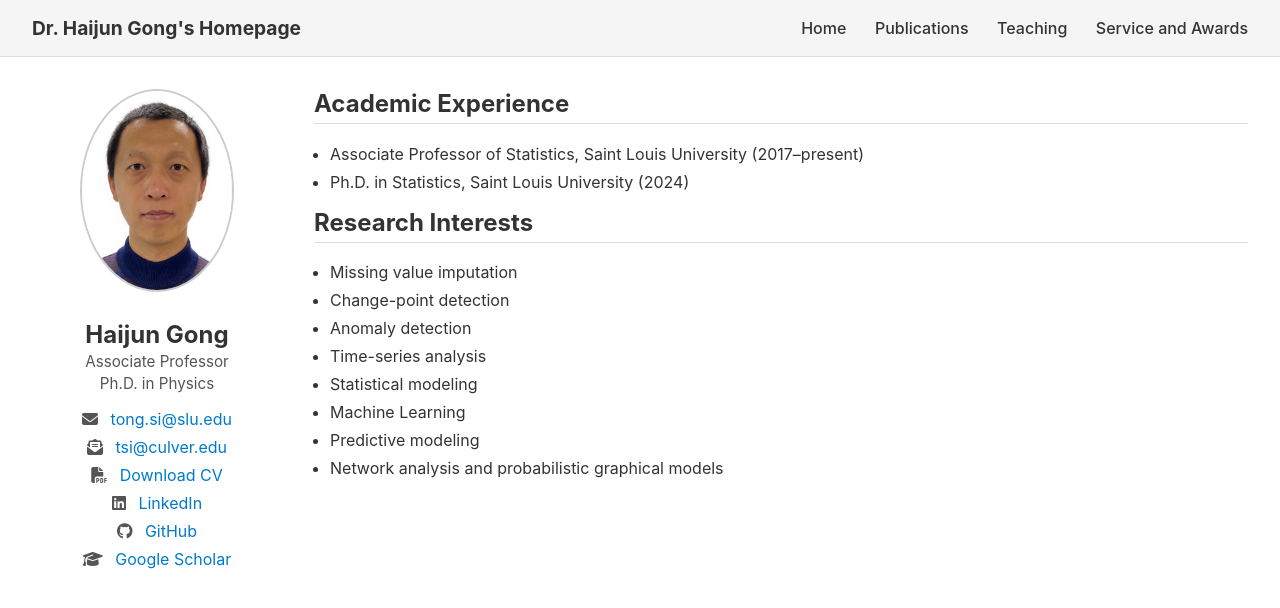
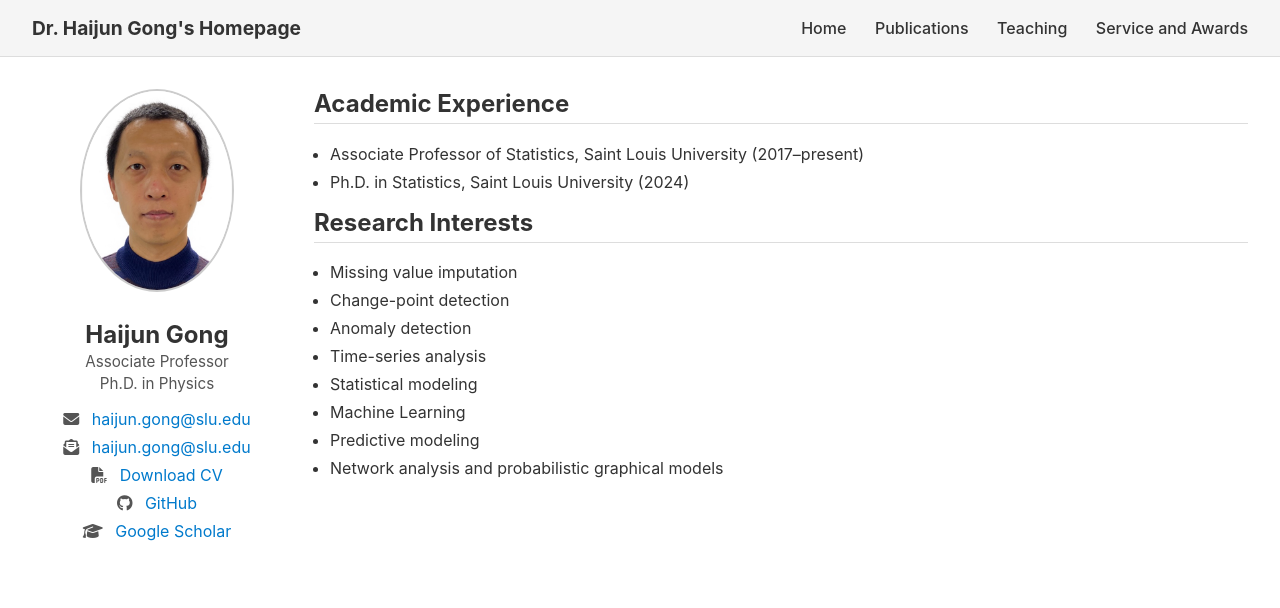
Before and after one commit to GongData/gongData.github.io, a Jekyll site: the page index.html, which Jekyll copies as it is, in a window 1280 px wide. Shown: the top 608 px of the page. Built offline with Jekyll 4.4.1, drawn with Linux system fonts in a browser that asks for light colours.

Commit message:
Update index.html

```diff
--- a/index.html
+++ b/index.html
@@ -110,11 +110,10 @@
 
 
     <ul class="icon-list">
-      <li><i class="fa-solid fa-envelope"></i> <a href="mailto:tong.si@slu.edu">tong.si@slu.edu</a></li>
-      <li><i class="fa-solid fa-envelope-open-text"></i> <a href="mailto:tsi@culver.edu">tsi@culver.edu</a></li>
-      <li><i class="fa-solid fa-file-pdf"></i> <a href="/assets/tongCV2025.pdf" download>Download CV</a></li>
-      <li><i class="fa-brands fa-linkedin"></i> <a href="https://www.linkedin.com/in/tong-si-562937291/" target="_blank">LinkedIn</a></li>
-      <li><i class="fa-brands fa-github"></i> <a href="https://github.com/Tongsi98" target="_blank">GitHub</a></li>
+      <li><i class="fa-solid fa-envelope"></i> <a href="mailto:haijun.gong@slu.edu">haijun.gong@slu.edu</a></li>
+      <li><i class="fa-solid fa-envelope-open-text"></i> <a href="mailto:haijun.gong@slu.edu">haijun.gong@slu.edu</a></li>
+      <li><i class="fa-solid fa-file-pdf"></i> <a href="/assets/CV.pdf" download>Download CV</a></li>
+      <li><i class="fa-brands fa-github"></i> <a href="https://github.com/gongData" target="_blank">GitHub</a></li>
       <li><i class="fa-solid fa-graduation-cap"></i> <a href="https://scholar.google.com/citations?hl=en&user=9fWq1CYAAAAJ" target="_blank">Google Scholar</a></li>
     </ul>
   </aside>
```
